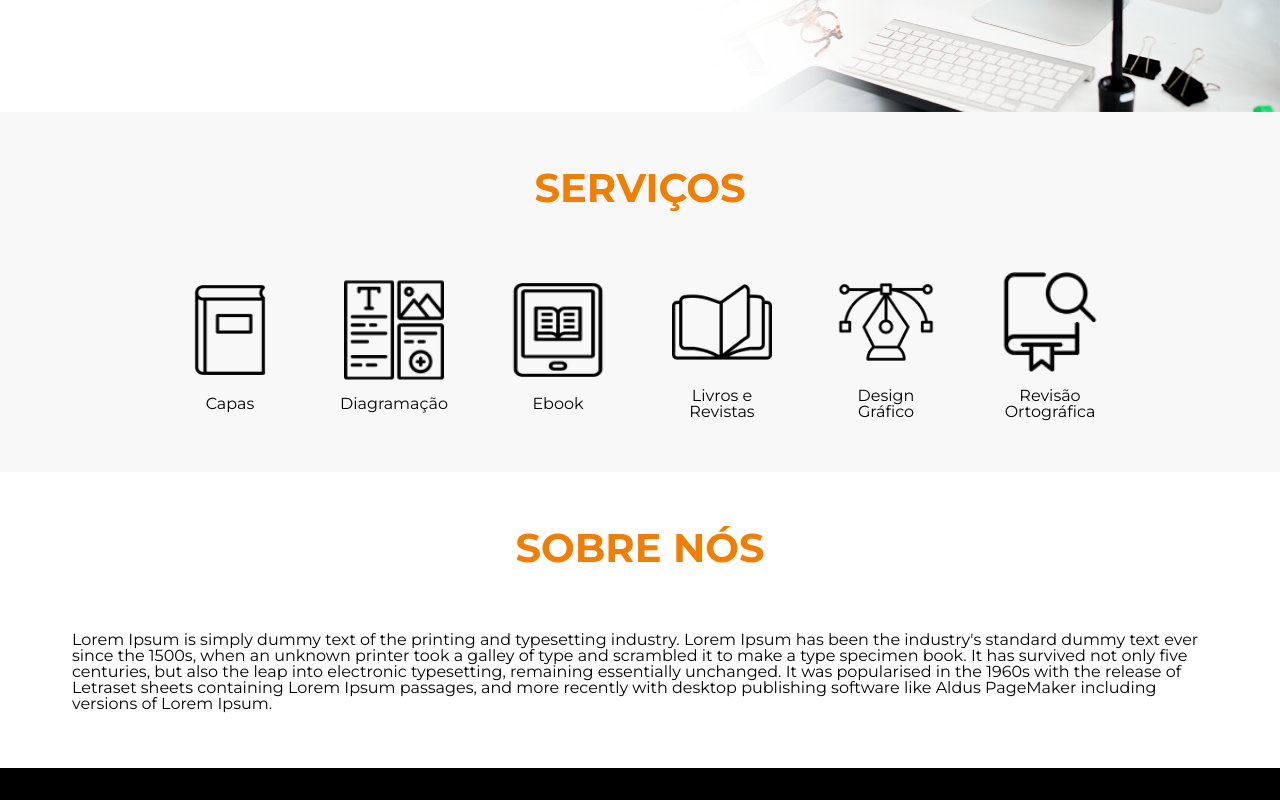
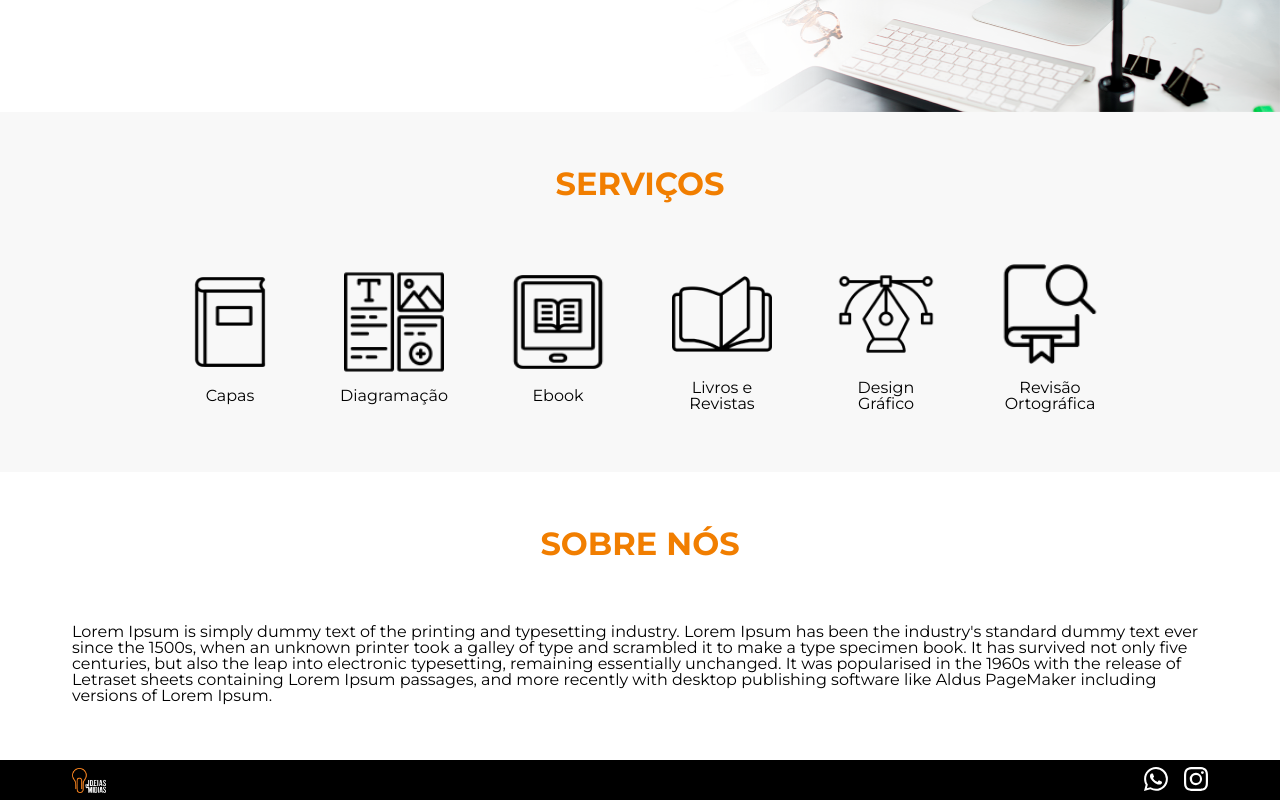
Before and after one commit to mikael-ayala/ideiasemidias-website, a React (Vite) app: page / in a window 1280 px wide. Shown: the part 531-1331 px from the top of the page. Built offline with nearby package versions, Linux system fonts and the light colour scheme.

Commit message:
finish footer

```diff
--- a/src/components/Footer/Footer.scss
+++ b/src/components/Footer/Footer.scss
@@ -1,4 +1,22 @@
 .footer {
     background-color: #000;
-    height: 3.2rem;
+    height: 4rem;
+
+    .footer-container {
+        align-items: center;
+        display: flex;
+        height: 100%;
+        justify-content: space-between;
+
+        .logo-footer {
+            height: 2.5rem;
+            width: 3.4rem;
+        }
+
+        .icons-footer {
+            display: flex;
+            gap: 1.6rem;
+        }
+    }
+
 }
--- a/src/components/Footer/index.jsx
+++ b/src/components/Footer/index.jsx
@@ -1,10 +1,21 @@
 import './Footer.scss'
+import logoFooter from '../../assets/logo-footer.png'
+import Instagram from '../../assets/instagram.svg?react'
+import Whatsapp from '../../assets/whatsapp.svg?react'
 
 export default function Footer() {
     return (
         <footer className='footer'>
-            <div className="container">
-
+            <div className="footer-container container">
+                <img className='logo-footer' src={logoFooter} />
+                <div className='icons-footer'>
+                    <a href="https://web.whatsapp.com/" target='_blank' rel="noreferrer">
+                        <Whatsapp width="24" height="24" fill="#fff" />
+                    </a>
+                    <a href="https://www.instagram.com/" target='_blank' rel="noreferrer">
+                        <Instagram width="24" height="24" fill="#fff" />
+                    </a>
+                </div>
             </div>
         </footer>
     )
--- a/src/components/Hero/Hero.scss
+++ b/src/components/Hero/Hero.scss
@@ -15,7 +15,7 @@
         h1 {
             color: var(--orange-color);
             font-weight: bold;
-            font-size: 4.8rem;
+            font-size: 4rem;
             text-transform: uppercase;
         }
 
--- a/src/components/Titulo/Titulo.scss
+++ b/src/components/Titulo/Titulo.scss
@@ -1,6 +1,6 @@
 .titulo {
     color: var(--orange-color);
-    font-size: 4rem;
+    font-size: 3.2rem;
     font-weight: bold;
     text-align: center;
     text-transform: uppercase;
```
Also changed, not shown: src/assets/email.svg, src/assets/logo-footer.png (added).
